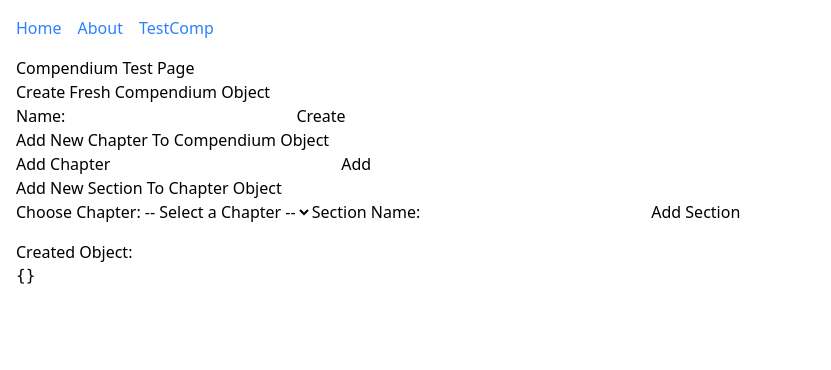
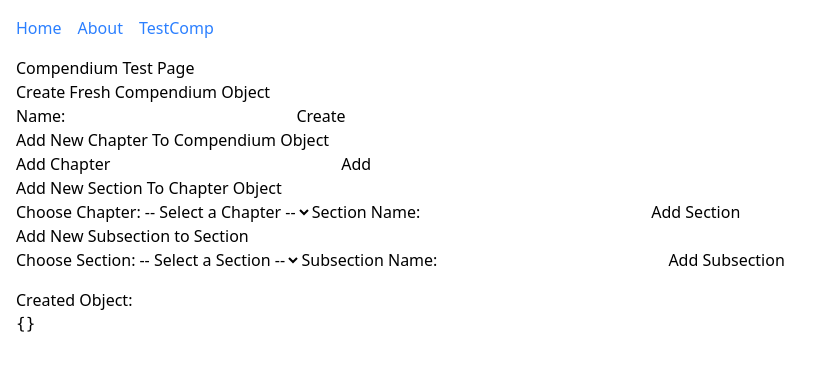
Before and after one commit to KWilson718/compendium-project, a React (Vite) app: page /#/testcomp in a window 1280 px wide. Shown: the top 370 px of the page, without its empty margins (0-831 px from the left). Built offline with nearby package versions, Linux system fonts and the light colour scheme.

Commit message:
Successfully Added SubSection Logic

```diff
--- a/src/pages/TestComp.jsx
+++ b/src/pages/TestComp.jsx
@@ -9,9 +9,10 @@ export default function TestComp() {
     const [compendiumName, setCompendiumName] = useState('');
     const [chapterName, setChapterName] = useState('');
     const [sectionName, setSectionName] = useState('');
-    // const [subSectionName, setSubSectionName] = useState('');
+    const [subSectionName, setSubSectionName] = useState('');
 
     const [selectedChapterID, setSelectedChapterID] = useState('');
+    const [selectedSectionID, setSelectedSectionID] = useState('');
 
     const compendiumObj = frontStore((state) => state.currentCompendium);
     const setCompendium = frontStore((state) => state.setCompendium);
@@ -74,10 +75,34 @@ export default function TestComp() {
         setSectionName('');
     };
 
+    const handleSubsectionAdd = (e) => {
+        e.preventDefault();
+        if (!selectedSectionID) return;
+
+        const newSubsection = {
+        id: generateID(),
+        name: subSectionName,
+        body: [],
+        };
+
+        compendiumObj.sections[selectedSectionID].body.push(newSubsection.id);
+        compendiumObj.subsections[newSubsection.id] = newSubsection;
+
+        setCompendium({ ...compendiumObj });
+        setSubSectionName('');
+    };
+
     const chapterOptions = compendiumObj?.chapters
         ? Object.entries(compendiumObj.chapters).map(([id, chapter]) => ({
             id,
             name: chapter.name,
+        }))
+        : [];
+
+    const sectionOptions = selectedChapterID && compendiumObj?.chapters?.[selectedChapterID]
+        ? compendiumObj.chapters[selectedChapterID].body.map((sectionId) => ({
+            id: sectionId,
+            name: compendiumObj.sections[sectionId]?.name || '(Unnamed)',
         }))
         : [];
 
@@ -139,6 +164,34 @@ export default function TestComp() {
                 <button type="submit">Add Section</button>
             </form>
 
+            <h2>Add New Subsection to Section</h2>
+            <form onSubmit={handleSubsectionAdd}>
+                <label htmlFor="sectionSelect">Choose Section:</label>
+                <select
+                    id="sectionSelect"
+                    value={selectedSectionID}
+                    onChange={(e) => setSelectedSectionID(e.target.value)}
+                    required
+                    disabled={!selectedChapterID}
+                >
+                    <option value="">-- Select a Section --</option>
+                    {sectionOptions.map((section) => (
+                        <option key={section.id} value={section.id}>
+                        {section.name}
+                        </option>
+                    ))}
+                </select>
+
+                <label htmlFor="subSectionName">Subsection Name:</label>
+                <input
+                    type="text"
+                    id="subSectionName"
+                    value={subSectionName}
+                    onChange={(e) => setSubSectionName(e.target.value)}
+                />
+                <button type="submit">Add Subsection</button>
+            </form>
+
             {compendiumObj && (
                 <div style={{ marginTop: '1rem' }}>
                     <h3>Created Object:</h3>
```
